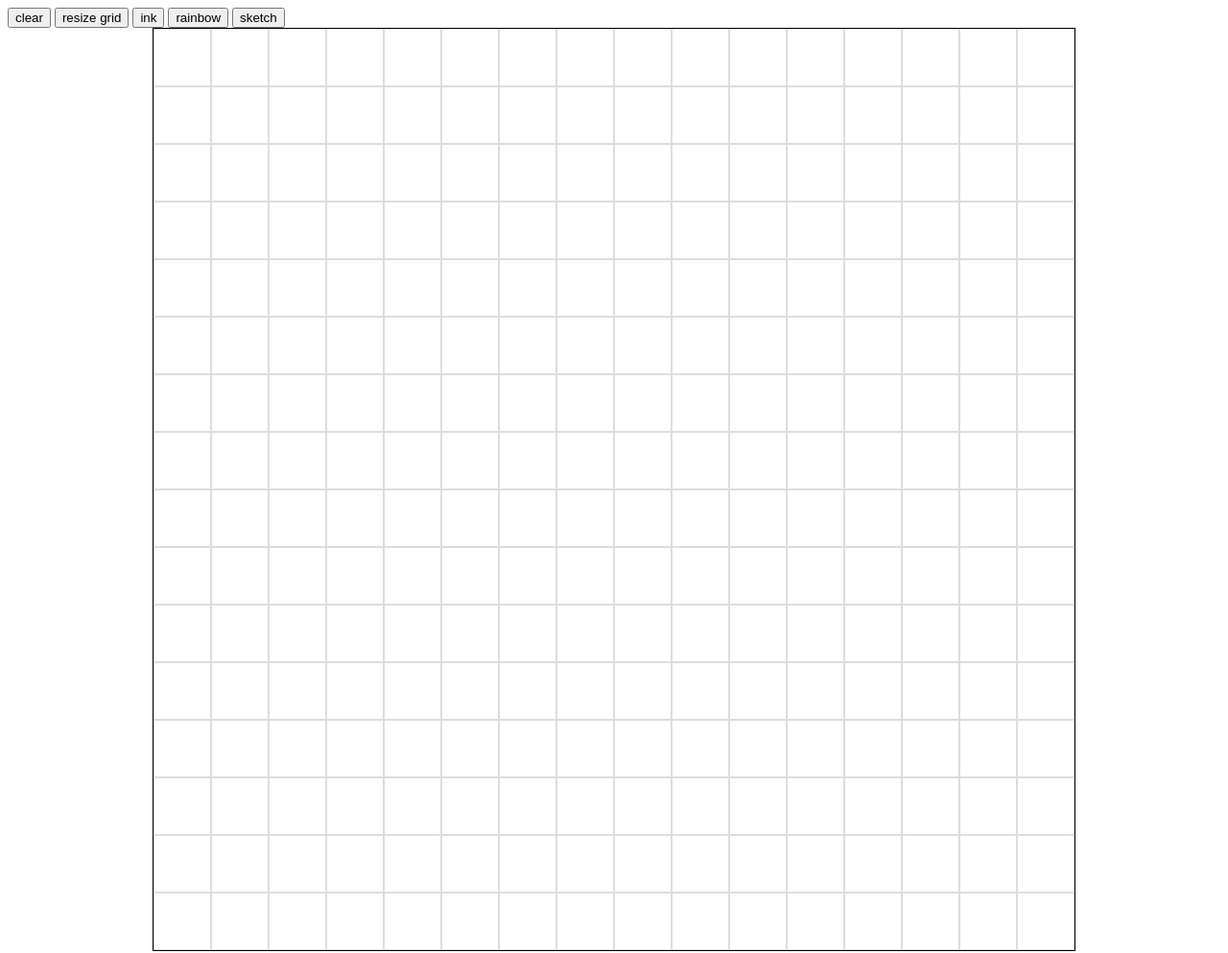
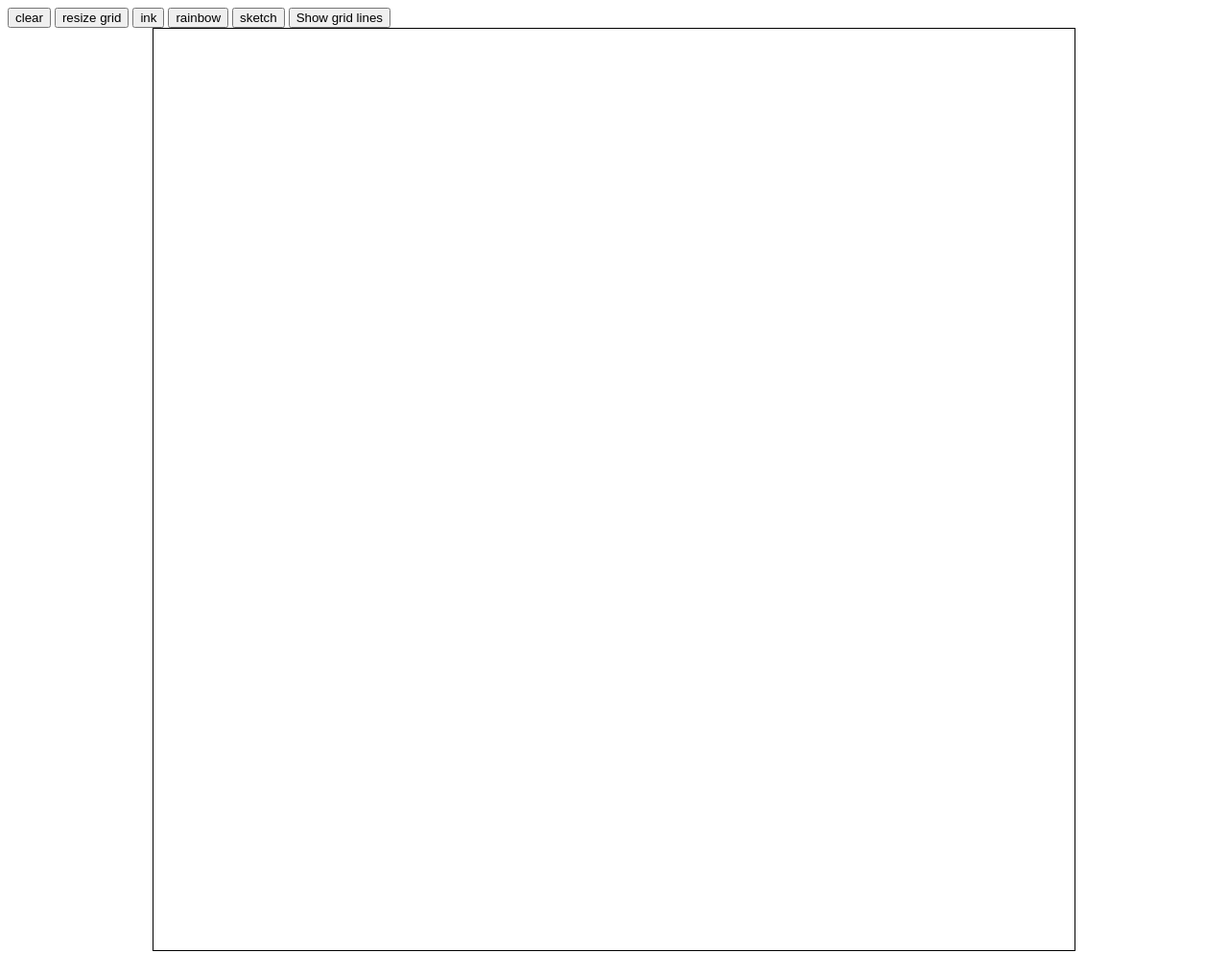
Before and after one commit to brandonhussey/etch-a-sketch, a plain HTML site: page index.html in a window 1280 px wide. Shown: the whole page at 96% size. Drawn offline with Linux system fonts and the light colour scheme.

Commit message:
clean up

```diff
--- a/app.js
+++ b/app.js
@@ -4,6 +4,7 @@ const resizeBtn = document.querySelector(".resize");
 const rainbowBtn = document.querySelector(".rainbow");
 const sketchBtn = document.querySelector(".sketch");
 const inkBtn = document.querySelector(".ink");
+const gridBtn = document.querySelector(".grid");
 
 let squares = document.querySelectorAll(".grid-item");
 let drawColor = "black";
@@ -13,6 +14,14 @@ let size = 16;
 
 clearBtn.addEventListener("click", clear);
 resizeBtn.addEventListener("click", resizeGrid);
+gridBtn.addEventListener("click", function () {
+  // squares.forEach((square) => {
+  //   square.classList.toggle(".grid-item");
+  // });
+  squares.forEach((square) => {
+    square.classList.toggle("grid-lines");
+  });
+});
 
 //change the color to black, apply it to each square on mouse over
 inkBtn.addEventListener("click", function () {
--- a/index.html
+++ b/index.html
@@ -12,6 +12,7 @@
     <button class="ink">ink</button>
     <button class="rainbow">rainbow</button>
     <button class="sketch">sketch</button>
+    <button class="grid">Show grid lines</button>
     <div class="container"></div>
     <script src="./app.js"></script>
   </body>
--- a/style.css
+++ b/style.css
@@ -12,6 +12,6 @@
   margin: 0 auto;
 }
 
-.grid-item {
-  border: 1px solid #ddd;
+.grid-lines {
+  border: 1px solid rgb(184, 184, 184);
 }
```
